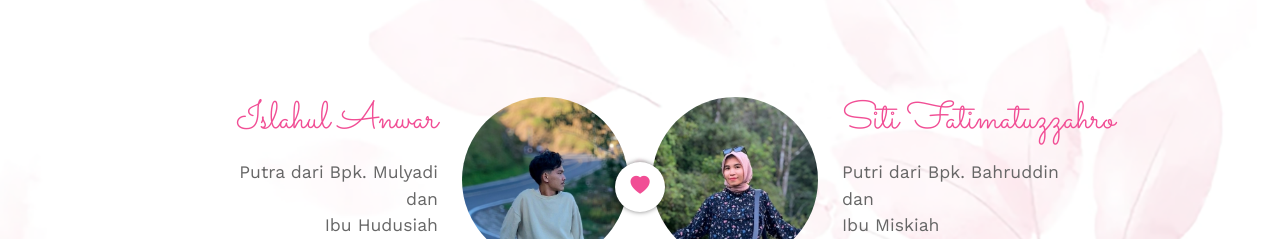
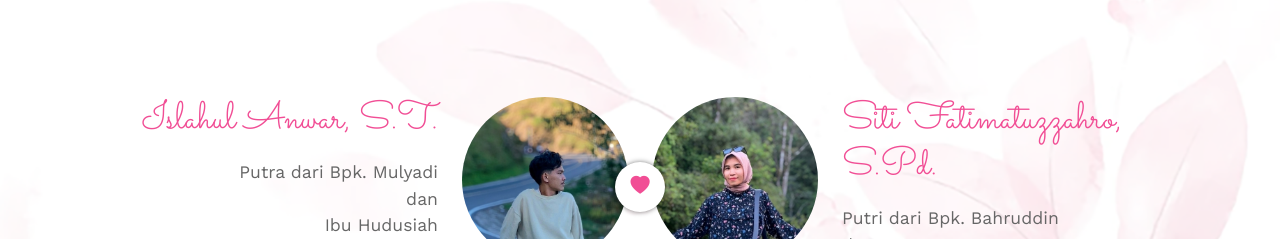
Before and after one commit to islahulanwar/islahulanwar.github.io, a plain HTML site: page index.html in a window 1280 px wide. Shown: the part 1296-1535 px from the top of the page. Drawn offline with nearby package versions, Linux system fonts and the light colour scheme; some packages are replaced by stand-ins of ours; a script that the page names is missing.

Commit message:
Update index.html

```diff
--- a/index.html
+++ b/index.html
@@ -78,7 +78,7 @@
         <div class="col-lg-6">
           <div class="row">
             <div class="col-8 text-end">
-              <h3>Islahul Anwar</h3>
+              <h3>Islahul Anwar, S.T.</h3>
               <p>Putra dari Bpk. Mulyadi <br> dan <br> Ibu Hudusiah</p>
             </div>
             <div class="col-4">
@@ -95,7 +95,7 @@
               <img src="img/zara.jpg" alt="Siti Fatimatuzzahro" class="img-responsive rounded-circle">
             </div>
             <div class="col-8">
-              <h3>Siti Fatimatuzzahro</h3>
+              <h3>Siti Fatimatuzzahro, S.Pd.</h3>
               <p>Putri dari Bpk. Bahruddin <br> dan <br> Ibu Miskiah</p>
             </div>
           </div>
```
